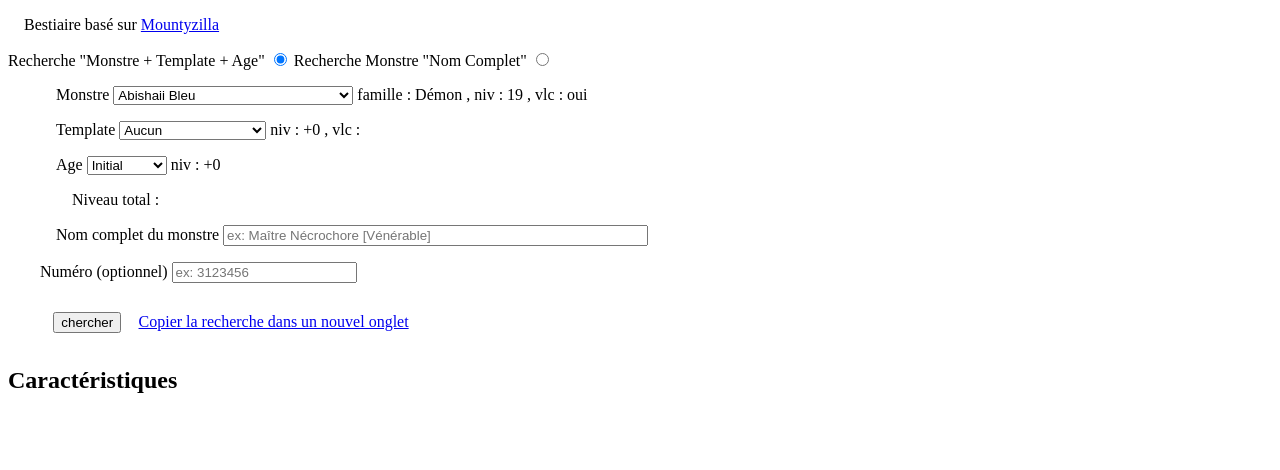
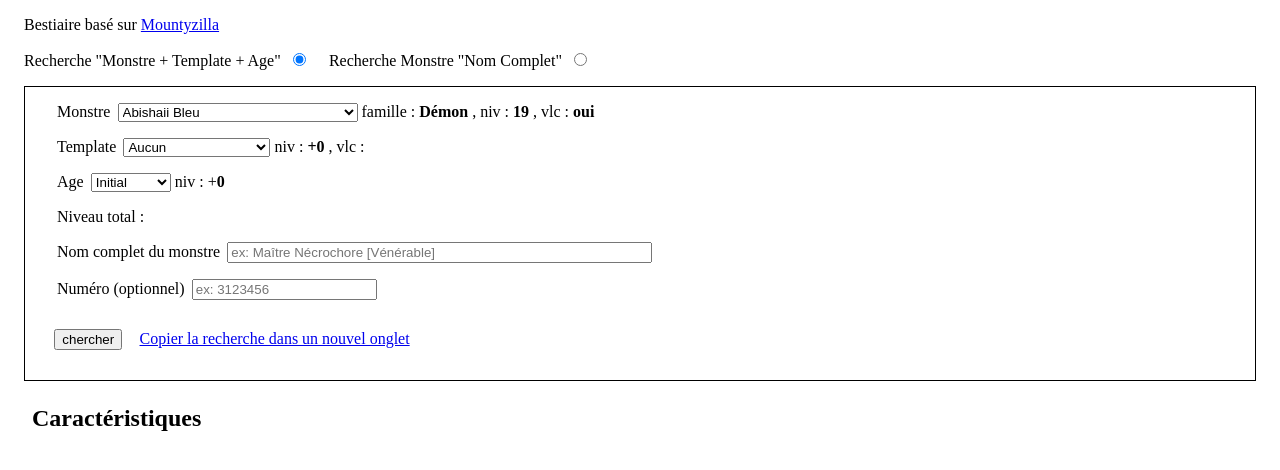
Before and after one commit to Dragt/bestiaire, a plain HTML site: page index.html in a window 1280 px wide. Drawn offline with Linux system fonts and the light colour scheme.

Commit message:
Update bestiaire.css

```diff
--- a/css/bestiaire.css
+++ b/css/bestiaire.css
@@ -1,3 +1,15 @@
-div, button {
+.marged {
 	margin: 1em;
 }
+
+.bordered {
+	border : 1px solid black;
+}
+
+.gras {
+	font-weight: bold;
+}
+
+label {
+	margin : 0 0.2em 0 1em;
+}
```
